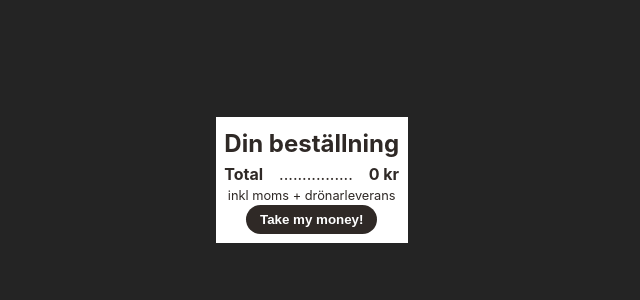
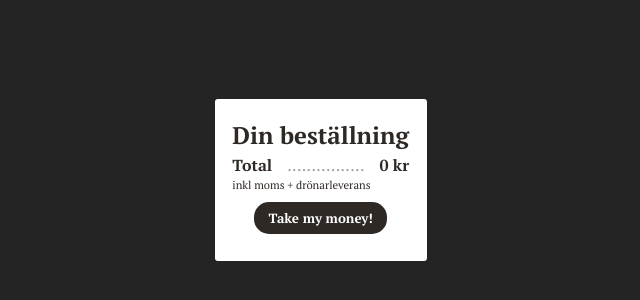
Before and after one commit to icyaiste/Group-project, a React (Vite) app in the folder AirBean/: page /cart in a window 1280 px wide. Shown: the part 220-520 px from the top of the page, without its empty margins (337-977 px from the left). Built offline with nearby package versions, Linux system fonts and the light colour scheme.

Commit message:
small adjustments

```diff
--- a/AirBean/src/components/cartItem/CartItem.css
+++ b/AirBean/src/components/cartItem/CartItem.css
@@ -2,6 +2,7 @@
   display: flex;
   flex-direction: column;
   color: rgba(47, 41, 38, 1);
+  padding: 3% 0%;
 
   .order__titleAndDots {
     display: flex;
@@ -9,11 +10,16 @@
   }
 
   .order__itemName {
-    color: rgba(47, 41, 38, 1);
+
+  }
+
+  .order__dots {
+    color: rgba(0, 0, 0, 0.4);
   }
 
   .order__itemPrice {
     text-align: start;
     font-size: 0.8rem;
+    font-family: "Work Sans", sans-serif;
   }
 }
--- a/AirBean/src/index.css
+++ b/AirBean/src/index.css
@@ -1,3 +1,6 @@
+@import url('https://fonts.googleapis.com/css2?family=PT+Serif:ital,wght@0,400;0,700;1,400;1,700&display=swap');
+@import url('https://fonts.googleapis.com/css2?family=PT+Serif:ital,wght@0,400;0,700;1,400;1,700&family=Work+Sans:ital,wght@0,100..900;1,100..900&display=swap');
+
 :root {
   font-family: Inter, system-ui, Avenir, Helvetica, Arial, sans-serif;
   line-height: 1.5;
@@ -17,6 +20,7 @@
   margin: 0;
   padding: 0;
   box-sizing: border-box;
+  font-family: "PT Serif", sans-serif;
 }
 
 body {
@@ -24,4 +28,5 @@ body {
   place-items: center;
   min-width: 320px;
   min-height: 100vh;
+
 }
--- a/AirBean/src/pages/cart/Cart.css
+++ b/AirBean/src/pages/cart/Cart.css
@@ -1,8 +1,9 @@
 .cart {
   background-color: white;
   color: rgba(47, 41, 38, 1);
-  padding: 5%;
+  padding: 10%;
   width: fit-content;
+  border-radius: 3px;
 
   .cart__title {
 
@@ -21,7 +22,7 @@
     }
 
     .costContainer__dots {
-
+      color: rgba(0, 0, 0, 0.4);
     }
 
     .costContainer__totalPrice {
@@ -30,7 +31,8 @@
   }
 
   .cart__costRelatedInfo {
-    font-size: 0.8rem;
+    text-align: start;
+    font-size: 0.7rem;
   }
 
   .cart__orderBtn {
@@ -40,9 +42,14 @@
     border-radius: 15px;
     border: none;
     font-weight: 600;
+    margin: 5% 0;
   }
 
   .cart__orderBtn:hover {
     background-color: rgba(47, 41, 38, 0.7);
   }
+
+  .cart__orderBtn:active {
+    transform: scale(98%);
+  }
 }
--- a/AirBean/src/pages/cart/Cart.jsx
+++ b/AirBean/src/pages/cart/Cart.jsx
@@ -20,7 +20,7 @@ function Cart() {
   const handleRegisterOrder = () => {
     dispatch(registerOrder({name: 'charlie', job: 'artist', price: 10}));
     /* dispatch(resetCart([])); */
-    dispatch(registerOrder2());
+    /* dispatch(registerOrder2()); */
   }
 
   async function registerOrder2() {
```
